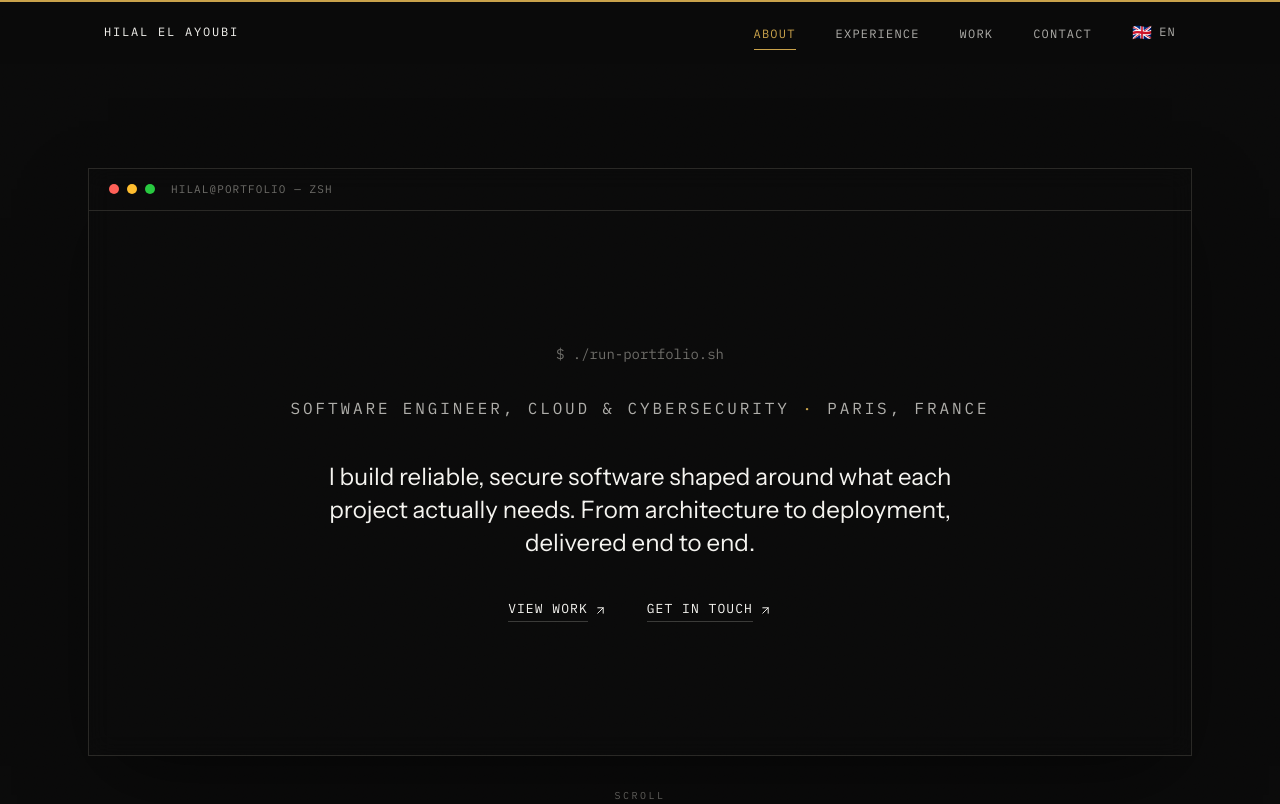
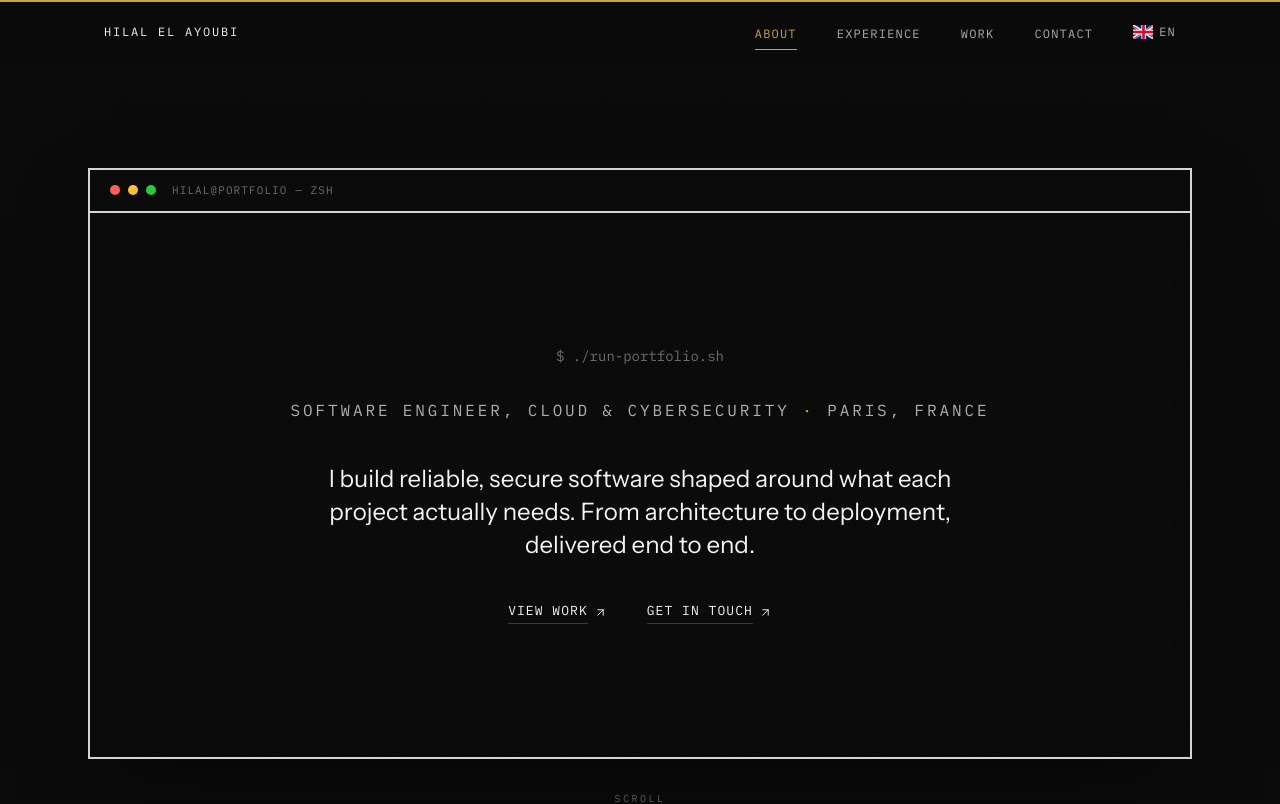
Before and after one commit to NotHilal/PortFolio, a React (Vite) app: page / in a window 1280 px wide. Shown: the top 804 px of the page. Built offline with nearby package versions, Linux system fonts and the light colour scheme.

Commit message:
flag change

```diff
--- a/src/components/Hero.jsx
+++ b/src/components/Hero.jsx
@@ -101,9 +101,9 @@ export default function Hero() {
           initial={{ opacity: 0, y: 16 }}
           animate={{ opacity: 1, y: 0 }}
           transition={{ duration: 0.7, ease: EASE }}
-          className="w-[92%] max-w-[1400px] overflow-hidden border border-line bg-paper/70 backdrop-blur-md shadow-[0_30px_80px_-20px_rgba(0,0,0,0.6)]"
+          className="w-[92%] max-w-[1400px] overflow-hidden border-2 border-gray-300 bg-paper/70 backdrop-blur-md shadow-[0_30px_80px_-20px_rgba(0,0,0,0.6)]"
         >
-          <div className="flex items-center gap-2 border-b border-line px-5 py-3">
+          <div className="flex items-center gap-2 border-b-2 border-gray-300 px-5 py-3">
             <span className="h-2.5 w-2.5 rounded-full bg-[#ff5f56]" />
             <span className="h-2.5 w-2.5 rounded-full bg-[#ffbd2e]" />
             <span className="h-2.5 w-2.5 rounded-full bg-[#27c93f]" />
--- a/src/components/LanguageSwitcher.jsx
+++ b/src/components/LanguageSwitcher.jsx
@@ -2,8 +2,10 @@ import { useRef, useState } from "react";
 import { createPortal } from "react-dom";
 import { AnimatePresence, motion } from "framer-motion";
 import { useLanguage } from "../i18n/LanguageContext";
+import enFlag from "../assets/en.png";
+import frFlag from "../assets/fr.png";
 
-const FLAG = { en: "🇬🇧", fr: "🇫🇷" };
+const FLAG = { en: enFlag, fr: frFlag };
 const NAME = { en: "English", fr: "Français" };
 const OPTIONS = ["en", "fr"];
 
@@ -21,9 +23,12 @@ export default function LanguageSwitcher({ className = "", onSelect }) {
         aria-expanded={open}
         className="relative z-20 flex items-center gap-1.5 font-mono text-xs uppercase tracking-[0.1em] text-ink-soft transition-colors hover:text-accent"
       >
-        <span aria-hidden="true" className="text-base leading-none">
-          {FLAG[lang]}
-        </span>
+        <img
+          src={FLAG[lang]}
+          alt=""
+          aria-hidden="true"
+          className="h-3.5 w-5 object-cover"
+        />
         <span>{lang}</span>
       </button>
 
@@ -69,9 +74,12 @@ export default function LanguageSwitcher({ className = "", onSelect }) {
                     code === lang ? "text-accent" : "text-ink-soft"
                   }`}
                 >
-                  <span aria-hidden="true" className="text-base leading-none">
-                    {FLAG[code]}
-                  </span>
+                  <img
+                    src={FLAG[code]}
+                    alt=""
+                    aria-hidden="true"
+                    className="h-3.5 w-5 object-cover"
+                  />
                   {NAME[code]}
                 </button>
               </li>
```
Also changed, not shown: src/assets/en.png (added), src/assets/fr.png (added).
